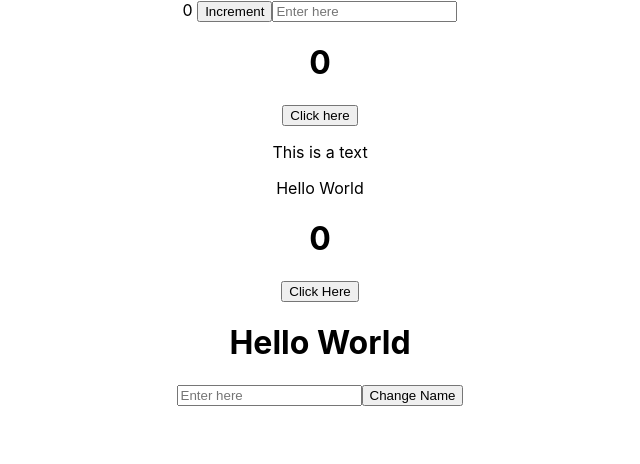
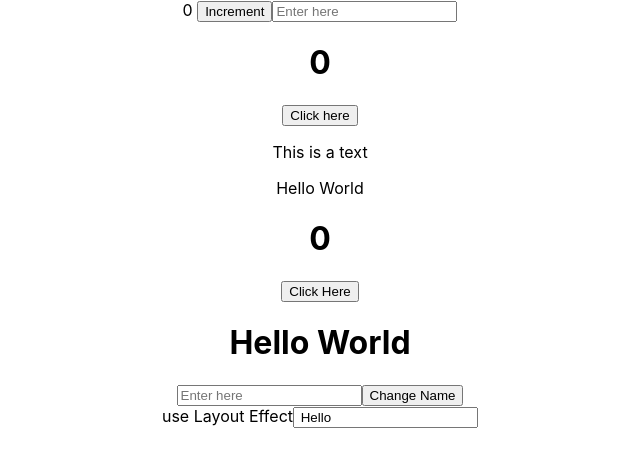
Before and after one commit to iCodeWalker/react-hooks, a React (Create React App) app: page / in a window 1280 px wide. Shown: the top 464 px of the page, without its empty margins (320-960 px from the left). Built offline with nearby package versions, Linux system fonts and the light colour scheme; no server answers.

Commit message:
Added: useLayoutEffect hook tutorial

```diff
--- a/src/App.js
+++ b/src/App.js
@@ -4,6 +4,7 @@ import UseStateTutorial from "./components/useStateTutorial";
 import UseReducerTutorial from "./components/useReducerTutorial";
 import UseEffectTutorial from "./components/useEffectTutorial";
 import UseRefTutorial from "./components/useRefTutorial";
+import UseLayoutEffectTutorial from "./components/useLayoutEffectTutorial";
 
 function App() {
   return (
@@ -12,6 +13,7 @@ function App() {
       <UseReducerTutorial />
       <UseEffectTutorial />
       <UseRefTutorial />
+      <UseLayoutEffectTutorial />
     </div>
   );
 }
--- /dev/null
+++ b/src/components/useLayoutEffectTutorial.js
@@ -0,0 +1,39 @@
+import React, { useLayoutEffect, useEffect, useRef } from "react";
+
+// Both useLayoutEffect and useEffect are very similar. Almost identical, but there is a fundamental
+// difference:
+
+// 1. useLayoutEffect is fundamentaly called before useEffect.
+// 2. useLayoutEffect is called in the early stage of page rendering than the useEffect.
+
+// when react recognises that it needs to render the component it goes throught many different stages.
+// useEffect is called after everything is rendered into the page and shown to the user in contrast the
+// useLayoutEffect is called before the stuff is actually printed to the user.
+
+// useLayoutEffect is used in cases where we want to change the layout of the application before it actually
+// prints out to the user.
+
+// It is mostly used for UI related tasks.
+
+const UseLayoutEffectTutorial = () => {
+  const inputRef = useRef(null);
+
+  useLayoutEffect(() => {
+    // console.log("Use Layout Effect");
+    console.log(inputRef.current.value);
+  }, []);
+
+  useEffect(() => {
+    // console.log("Use Effect");
+    inputRef.current.value = " Hello";
+  }, []);
+
+  return (
+    <div>
+      use Layout Effect
+      <input placeholder="Enter here" ref={inputRef} value="Vaibhav" />
+    </div>
+  );
+};
+
+export default UseLayoutEffectTutorial;
```
